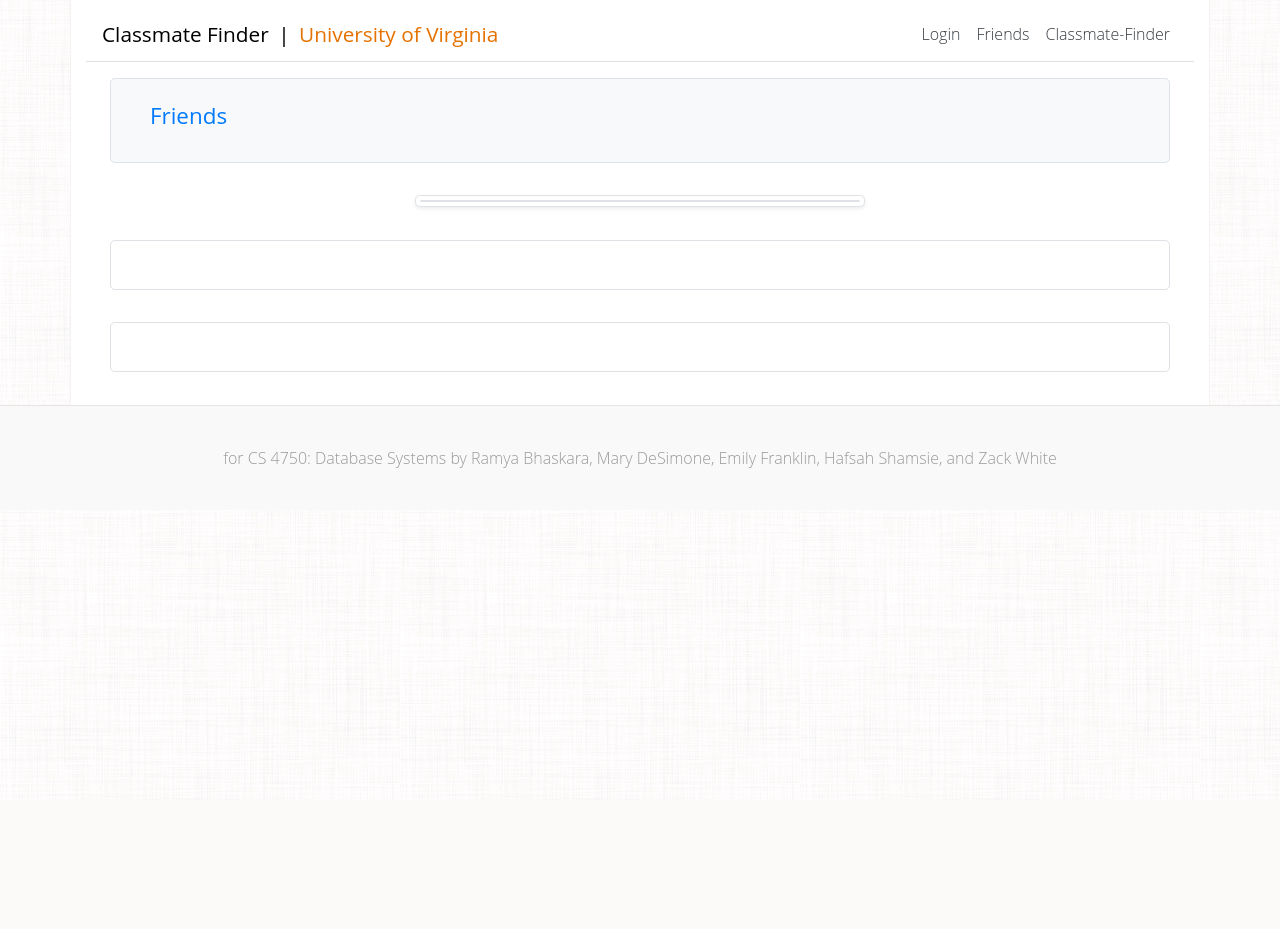
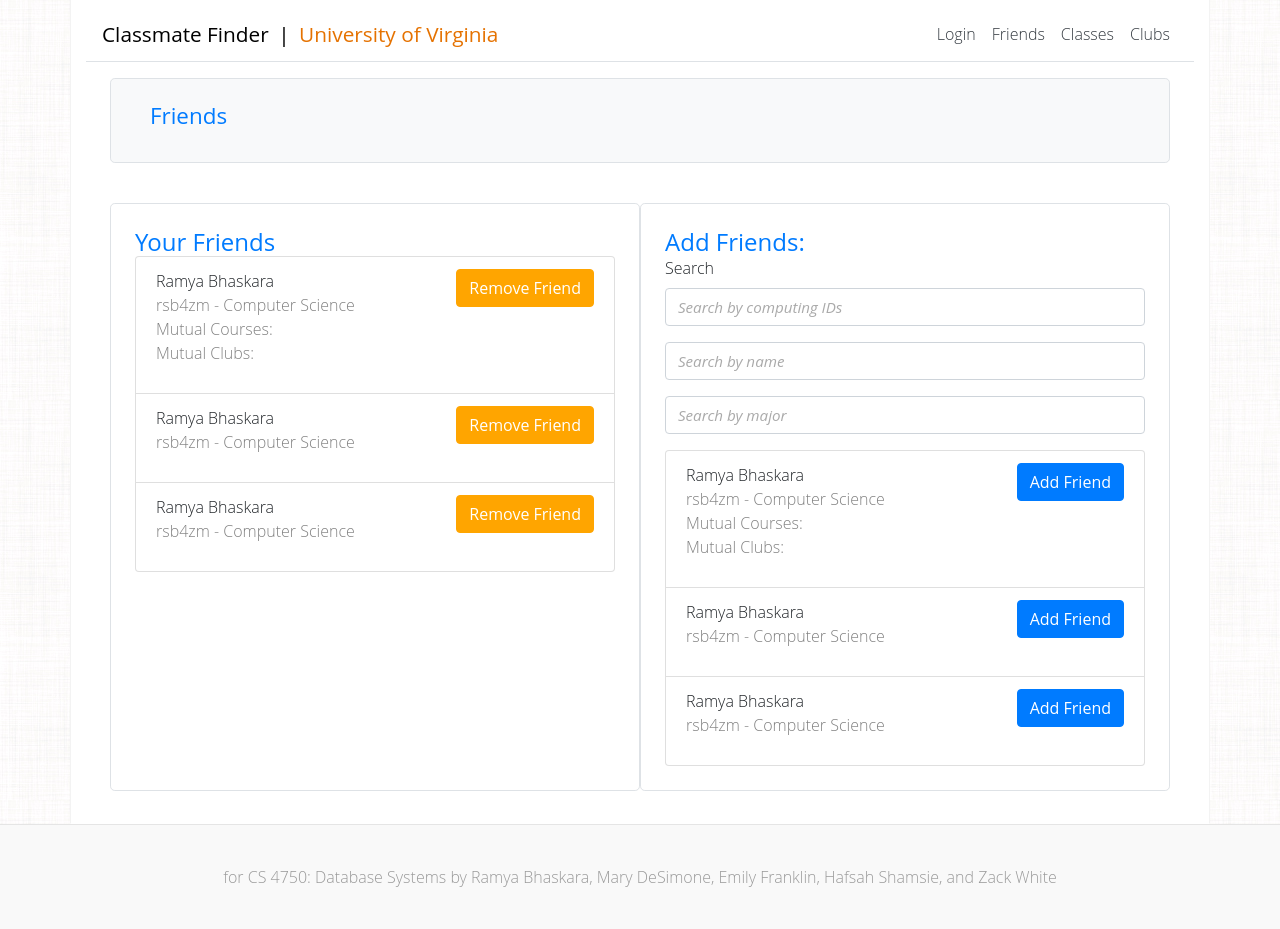
Before and after one commit to ramyabuva/ClassmateFinder, a Flask app: page /friends in a window 1280 px wide. Before the commit the page ends 468 px from the top, so only its background shows below. Run offline with Flask 2, Linux system fonts and the light colour scheme; some libraries are stand-ins or nearby versions.

Commit message:
Add template based on use cases and DB connection

```diff
--- a/main.py
+++ b/main.py
@@ -12,11 +12,25 @@ from flask import render_template
 
 
 from pagination import Pagination
+import mysql.connector
 
 # If `entrypoint` is not defined in app.yaml, App Engine will look for an app
 # called `app` in `main.py`.
 
 app = Flask(__name__)
+
+
+
+cnx = mysql.connector.connect(host='usersrv01.cs.virginia.edu', user='rsb4zm', password='Spr1ng2021!!',
+                              database='rsb4zm_classmatefinder', auth_plugin='mysql_native_password')
+mycursor = cnx.cursor()
+
+# mycursor.execute("SELECT * FROM account")
+
+# myresult = mycursor.fetchall()
+
+# for x in myresult:
+#   print(x)
 
 @app.route('/', methods=['GET'])
 def main():
@@ -48,5 +62,13 @@ def friends():
 
 	return {}
 
+@app.route('/clubs', methods = ["GET", "POST"])
+def clubs():
+	# If the request is GET then only render template.
+	if request.method == "GET":
+		return render_template('clubs.html')
+
+	return {}
+
 if __name__=='__main__':
 	app.run(host='0.0.0.0', debug=True, use_reloader=False)
--- a/templates/friends.html
+++ b/templates/friends.html
@@ -32,38 +32,73 @@ table.center {
         </div>
 
         <div class="container mb-4">
-
-          <div class="demo-control-panel mx-auto">
-            <div class="wrapper-upload-image-component">
-              <div id="upload-image-component" class="mx-auto mw-100 p-0 my-0 form-control-goodwidth">
-
-                <div class="spinner-border" id='loading-data-spinner'></div>
-
-                <div class="p-1 rounded rounded-lg bg-white shadow-sm border">
-                <div class="rounded rounded-lg bg-white border">
-
-                </div>
-                </div>
-
-                <div class="text-center">
-                  <div class="text-center box-height-25">
-                    <img src="static/images/loading-icon-3.gif" id="loading-box" class="d-none" height="12"/>
-                    <div class="flashes"></div>
-                  </div>
-                </div>
-
-              </div>
-            </div>
-          </div>
-
-          <div class="row mb-4 py-2 px-0 px-md-4" name="display-container" id="display-container">
-            <div class="demo-results-area col-12 border rounded-lg p-4" name="OSMURI-container" id="OSMURI-container">
+          <div class="row mb-4 py-2 px-0 px-md-4">
+            <div class="col-6 border rounded-lg p-4" id="friends" name="friends">
+                <h4 class="text-primary m-0">Your Friends</h4>
+                <ul class="list-group" >
+                  <li class="list-group-item">
+                    Ramya Bhaskara
+                    <button type="button" class="btn btn-primary float-right" style="background-color:orange;border-color:orange;">Remove Friend</button>
+                    <br>
+                    <p style="color:gray">rsb4zm  - Computer Science
+                    <br>
+                    Mutual Courses:
+                    <br>
+                    Mutual Clubs:
+                    </p>
+                  </li>
+                  <li class="list-group-item">
+                    Ramya Bhaskara
+                    <button type="button" class="btn btn-primary float-right" style="background-color:orange;border-color:orange;">Remove Friend</button>
+                    <br>
+                    <p style="color:gray">rsb4zm  - Computer Science</p>
+                  </li>
+                  <li class="list-group-item">
+                    Ramya Bhaskara
+                    <button type="button" class="btn btn-primary float-right" style="background-color:orange;border-color:orange;">Remove Friend</button>
+                    <br>
+                    <p style="color:gray">rsb4zm  - Computer Science</p>
+                  </li>
+                </ul>
             </div>
 
-            <div class="text-smallest text-right text-muted col-12 p-1">
-            </div>
-
-            <div class="col-12 border rounded-lg p-4 text-smallest mt-4 text-muted">
+            <div class="col-6 border rounded-lg p-4" id="add-friends" name="add-friends">
+                <h4 class="text-primary m-0">Add Friends: </h4>
+                <form>
+                  <div class="form-group">
+                    <label for="friend-search">Search</label>
+                    <input type="text" class="form-control" id="friend-search-cid" placeholder="Search by computing IDs">
+                  </div>
+                  <div class="form-group">
+                    <input type="text" class="form-control" id="friend-search-name" placeholder="Search by name">
+                  </div>
+                  <div class="form-group">
+                    <input type="text" class="form-control" id="friend-search-name" placeholder="Search by major">
+                  </div>
+                  <!-- could be a dropdown-->
+                </form>
+                <ul class="list-group" >
+                  <li class="list-group-item">
+                    Ramya Bhaskara
+                    <button type="button" class="btn btn-primary float-right">Add Friend</button>
+                    <p style="color:gray">rsb4zm  - Computer Science
+                      <br>
+                    Mutual Courses:
+                    <br>
+                    Mutual Clubs:
+                    </p>
+                  </li>
+                  <li class="list-group-item">
+                    Ramya Bhaskara
+                    <button type="button" class="btn btn-primary float-right">Add Friend</button>
+                    <p style="color:gray">rsb4zm  - Computer Science</p>
+                  </li>
+                  <li class="list-group-item">
+                    Ramya Bhaskara
+                    <button type="button" class="btn btn-primary float-right">Add Friend</button>
+                    <p style="color:gray">rsb4zm  - Computer Science</p>
+                  </li>
+                </ul>
             </div>
 
           </div>
--- a/templates/header.html
+++ b/templates/header.html
@@ -24,7 +24,8 @@
 
       <a class="px-2 text-dark m-0" href="/">Login</a>
       <a class="px-2 text-dark m-0" href="/friends">Friends</a>
-      <a class="px-2 text-dark m-0" href="/classmatefinder">Classmate-Finder</a>
+      <a class="px-2 text-dark m-0" href="/classmatefinder">Classes</a>
+      <a class="px-2 text-dark m-0" href="/clubs">Clubs</a>
     </nav>
     </div>
 </div>
```
Also changed, not shown: templates/classmatefinder.html (+57 -27 lines), templates/clubs.html (added, +100 -0 lines), README.md.
